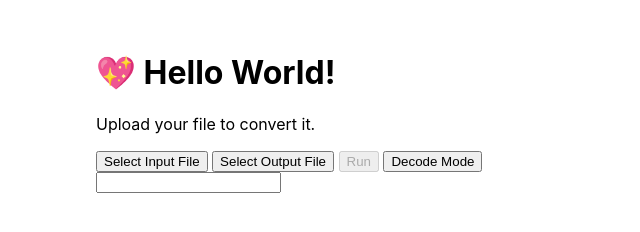
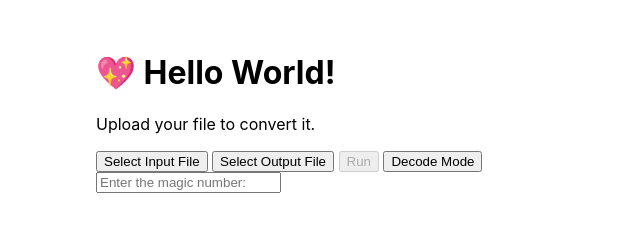
Before and after one commit to qayyumayaan/youtube-usb, an Electron app: page src/index.html in a window 800 px wide. Both pictures are taken after a click on the button "Encode Mode". Shown: the whole page, without its empty margins (0-640 px from the left). Drawn offline with Linux system fonts and the light colour scheme; no server answers.

Commit message:
Placeholder text in magicNumber box

```diff
--- a/src/index.html
+++ b/src/index.html
@@ -13,6 +13,6 @@
     <button id="outputButton">Select Output File</button>
     <button id="runButton" disabled>Run</button>
     <button id="modeButton">Encode Mode</button>
-    <input id="magicNumber">
+    <input id="magicNumber" placeholder="Enter the magic number:" />
   </body>
 </html>
```
